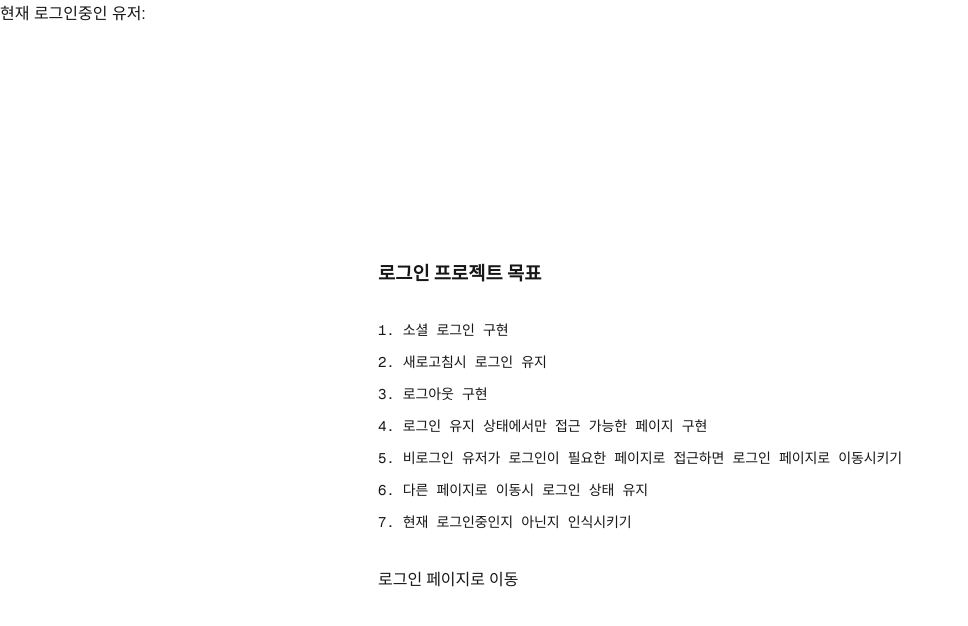
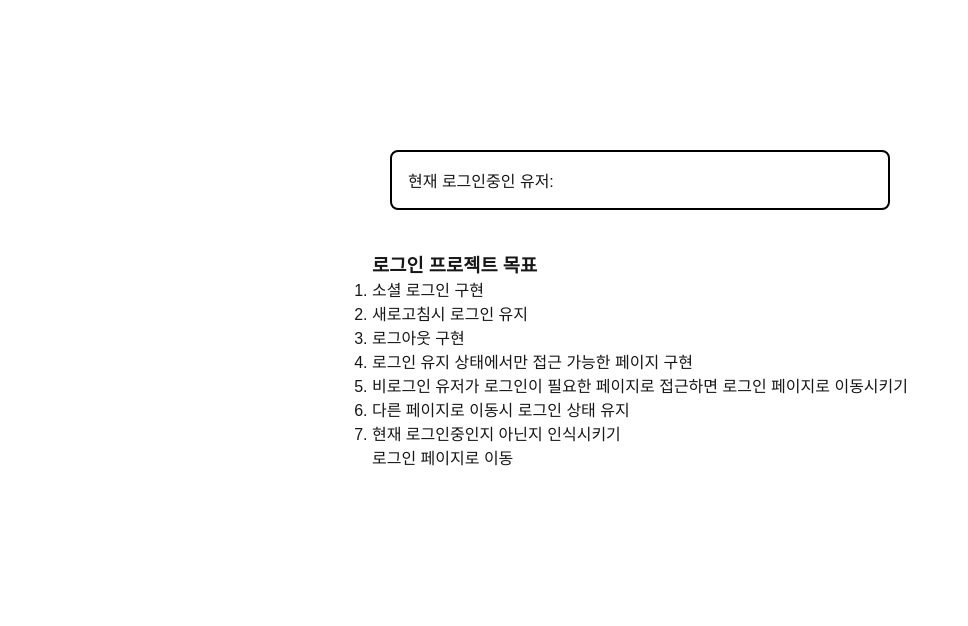
Before and after one commit to seung1/login-test, a Next.js app: page / in a window 1280 px wide. Shown: the top 626 px of the page, without its empty margins (0-968 px from the left). Built offline with nearby package versions, Linux system fonts and the light colour scheme; no server answers.

Commit message:
style: 레이아웃 수정

```diff
--- a/src/app/layout.tsx
+++ b/src/app/layout.tsx
@@ -1,21 +1,11 @@
 import type { Metadata } from "next";
-import { Geist, Geist_Mono } from "next/font/google";
 import "./globals.css";
 import CurrentLoginUser from "@/components/CurrentLoginUser";
-
-const geistSans = Geist({
-  variable: "--font-geist-sans",
-  subsets: ["latin"],
-});
-
-const geistMono = Geist_Mono({
-  variable: "--font-geist-mono",
-  subsets: ["latin"],
-});
+import { Box } from "@mui/material";
 
 export const metadata: Metadata = {
-  title: "Create Next App",
-  description: "Generated by create next app",
+  title: "로그인 프로젝트",
+  description: "로그인 공부를 위한 프로젝트",
 };
 
 export default function RootLayout({
@@ -24,10 +14,20 @@ export default function RootLayout({
   children: React.ReactNode;
 }>) {
   return (
-    <html lang="en">
-      <body className={`${geistSans.variable} ${geistMono.variable}`}>
-        <CurrentLoginUser />
-        {children}
+    <html lang="ko">
+      <body>
+        <Box
+          sx={{
+            display: "flex",
+            flexDirection: "column",
+            alignItems: "center",
+            justifyContent: "center",
+            minHeight: "100vh",
+          }}
+        >
+          <CurrentLoginUser />
+          <Box sx={{ minHeight: "400px" }}>{children}</Box>
+        </Box>
       </body>
     </html>
   );
--- a/src/app/login/page.tsx
+++ b/src/app/login/page.tsx
@@ -1,7 +1,6 @@
 "use client";
 
 import Link from "next/link";
-import styles from "../page.module.css";
 import {
   getAuth,
   signInWithPopup,
@@ -42,8 +41,8 @@ export default function Login() {
   };
 
   return (
-    <div className={styles.page}>
-      <main className={styles.main}>
+    <div>
+      <main>
         <Link href="/">메인 페이지로 이동</Link>
 
         <h3>로그인 페이지</h3>
--- a/src/app/page.module.css
+++ /dev/null
@@ -1,168 +0,0 @@
-.page {
-  --gray-rgb: 0, 0, 0;
-  --gray-alpha-200: rgba(var(--gray-rgb), 0.08);
-  --gray-alpha-100: rgba(var(--gray-rgb), 0.05);
-
-  --button-primary-hover: #383838;
-  --button-secondary-hover: #f2f2f2;
-
-  display: grid;
-  grid-template-rows: 20px 1fr 20px;
-  align-items: center;
-  justify-items: center;
-  min-height: 100svh;
-  padding: 80px;
-  gap: 64px;
-  font-family: var(--font-geist-sans);
-}
-
-@media (prefers-color-scheme: dark) {
-  .page {
-    --gray-rgb: 255, 255, 255;
-    --gray-alpha-200: rgba(var(--gray-rgb), 0.145);
-    --gray-alpha-100: rgba(var(--gray-rgb), 0.06);
-
-    --button-primary-hover: #ccc;
-    --button-secondary-hover: #1a1a1a;
-  }
-}
-
-.main {
-  display: flex;
-  flex-direction: column;
-  gap: 32px;
-  grid-row-start: 2;
-}
-
-.main ol {
-  font-family: var(--font-geist-mono);
-  padding-left: 0;
-  margin: 0;
-  font-size: 14px;
-  line-height: 24px;
-  letter-spacing: -0.01em;
-  list-style-position: inside;
-}
-
-.main li:not(:last-of-type) {
-  margin-bottom: 8px;
-}
-
-.main code {
-  font-family: inherit;
-  background: var(--gray-alpha-100);
-  padding: 2px 4px;
-  border-radius: 4px;
-  font-weight: 600;
-}
-
-.ctas {
-  display: flex;
-  gap: 16px;
-}
-
-.ctas a {
-  appearance: none;
-  border-radius: 128px;
-  height: 48px;
-  padding: 0 20px;
-  border: none;
-  border: 1px solid transparent;
-  transition:
-    background 0.2s,
-    color 0.2s,
-    border-color 0.2s;
-  cursor: pointer;
-  display: flex;
-  align-items: center;
-  justify-content: center;
-  font-size: 16px;
-  line-height: 20px;
-  font-weight: 500;
-}
-
-a.primary {
-  background: var(--foreground);
-  color: var(--background);
-  gap: 8px;
-}
-
-a.secondary {
-  border-color: var(--gray-alpha-200);
-  min-width: 180px;
-}
-
-.footer {
-  grid-row-start: 3;
-  display: flex;
-  gap: 24px;
-}
-
-.footer a {
-  display: flex;
-  align-items: center;
-  gap: 8px;
-}
-
-.footer img {
-  flex-shrink: 0;
-}
-
-/* Enable hover only on non-touch devices */
-@media (hover: hover) and (pointer: fine) {
-  a.primary:hover {
-    background: var(--button-primary-hover);
-    border-color: transparent;
-  }
-
-  a.secondary:hover {
-    background: var(--button-secondary-hover);
-    border-color: transparent;
-  }
-
-  .footer a:hover {
-    text-decoration: underline;
-    text-underline-offset: 4px;
-  }
-}
-
-@media (max-width: 600px) {
-  .page {
-    padding: 32px;
-    padding-bottom: 80px;
-  }
-
-  .main {
-    align-items: center;
-  }
-
-  .main ol {
-    text-align: center;
-  }
-
-  .ctas {
-    flex-direction: column;
-  }
-
-  .ctas a {
-    font-size: 14px;
-    height: 40px;
-    padding: 0 16px;
-  }
-
-  a.secondary {
-    min-width: auto;
-  }
-
-  .footer {
-    flex-wrap: wrap;
-    align-items: center;
-    justify-content: center;
-  }
-}
-
-@media (prefers-color-scheme: dark) {
-  .logo {
-    filter: invert();
-  }
-}
--- a/src/app/page.tsx
+++ b/src/app/page.tsx
@@ -1,10 +1,9 @@
 import Link from "next/link";
-import styles from "./page.module.css";
 
 export default function Home() {
   return (
-    <div className={styles.page}>
-      <main className={styles.main}>
+    <div>
+      <main>
         <h3>로그인 프로젝트 목표</h3>
         <ol>
           <li>소셜 로그인 구현</li>
--- a/src/components/CurrentLoginUser.tsx
+++ b/src/components/CurrentLoginUser.tsx
@@ -2,6 +2,7 @@
 
 import { authStore } from "@/store/authStore";
 import app from "@/utils/firebase";
+import { Box } from "@mui/material";
 import { getAuth, onAuthStateChanged } from "firebase/auth";
 import { useEffect } from "react";
 
@@ -24,7 +25,19 @@ const CurrentLoginUser = () => {
     };
   }, [setUser]);
 
-  return <div>현재 로그인중인 유저: {user?.displayName}</div>;
+  return (
+    <Box
+      sx={{
+        border: "2px solid black",
+        borderRadius: 2,
+        p: 2,
+        minWidth: "500px",
+        mb: 5,
+      }}
+    >
+      현재 로그인중인 유저: {user?.displayName}
+    </Box>
+  );
 };
 
 export default CurrentLoginUser;
```
